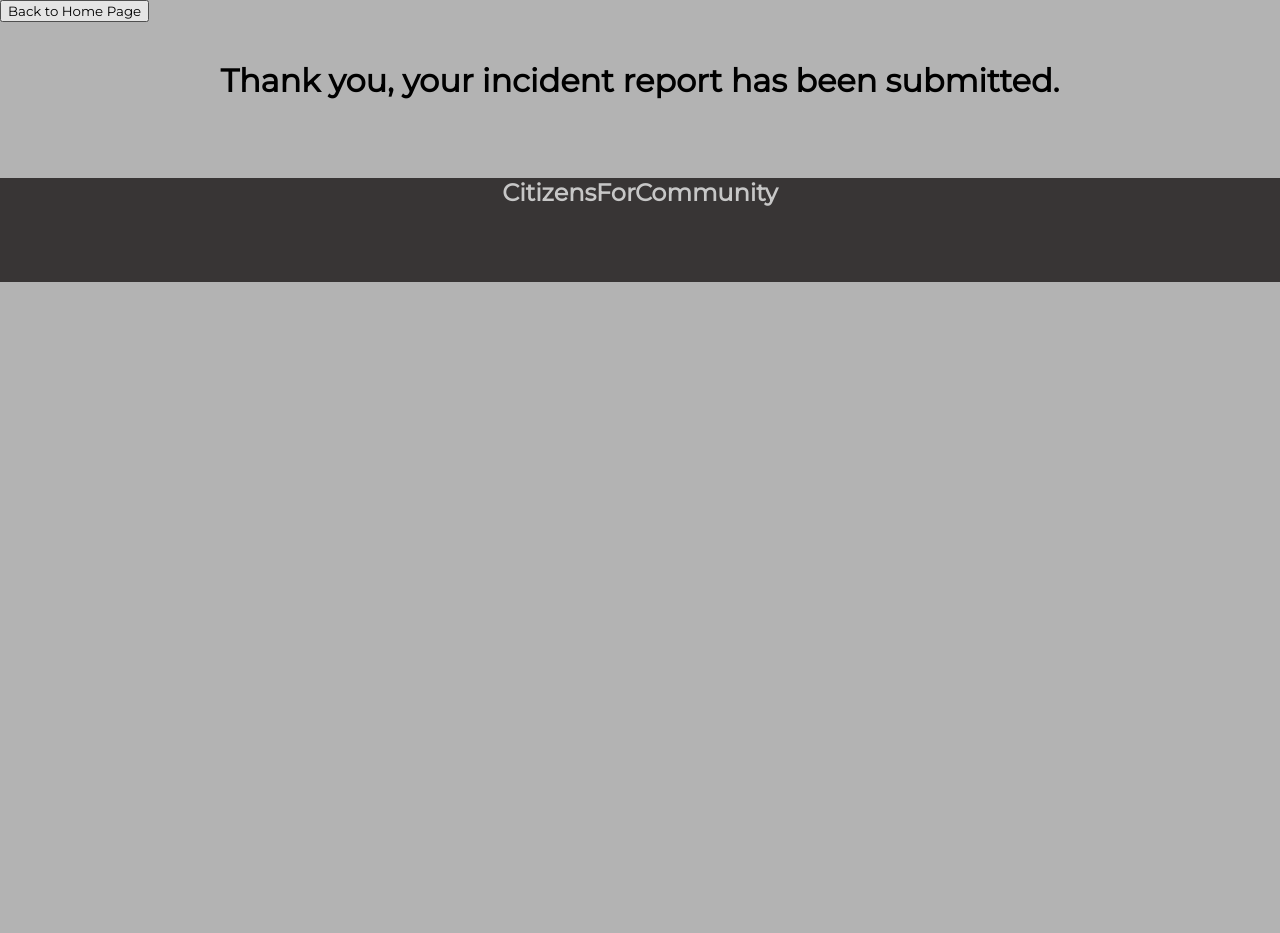
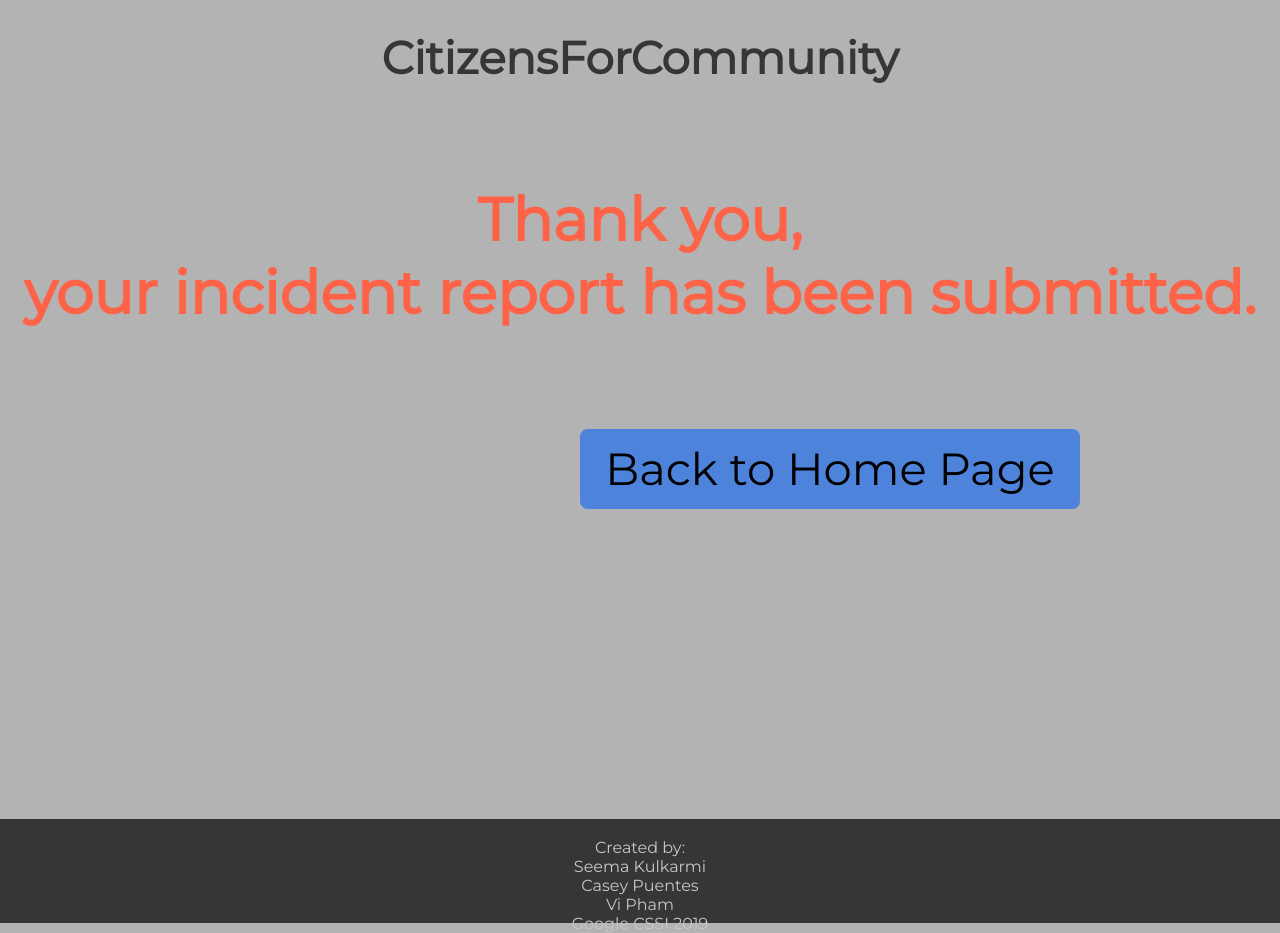
Before and after one commit to puentesca/CSSIProject, a Python web app: template templates/submission-confirmed-page.html in a window 1280 px wide. Before the commit the page ends 282 px from the top, so only its background shows below. Run offline with Jinja, Linux system fonts and the light colour scheme; the template is opened without the code that fills it, so the values that code supplies are empty; some libraries are stand-ins or nearby versions.

Commit message:
Finished Confirmaton Page

```diff
--- a/styles/submission-confirmed-page.css
+++ b/styles/submission-confirmed-page.css
@@ -8,13 +8,46 @@ body{
   font-family: 'Montserrat', sans-serif;
 }
 
+/* TITLE AT VERY TOP */
+#main-header{
+  color: #383535;
+  text-align: center;
+  font-size: 45px;
+}
 
-
+/* CONFIRMATION MESSAGE */
 #confirmation-message {
+  color: tomato;
+  font-size: 60px;
   text-align: center;
 }
 
+/* BACK TO HOME BUTTON */
+#whitespace-between-message-button{
+  min-height: 50px;
+  display: block;
+}
 
+#backtohomebutton:hover{
+  box-shadow: 0 8px 16px 0 rgba(0,0,0,0.2), 0 6px 20px 0 rgba(0,0,0,0.19);
+}
+#backtohomebutton{
+  margin-left: 580px;
+  min-height: 80px;
+  min-width: 500px;
+  font-size: 45px;
+  border: 2px #4d83db;
+  background-color: #4d83db;
+  border-radius: 7.5px;
+}
+
+/* WHITE SPACE TO HAVE THE GREY BAR BE AT THE BOTTOM */
+#whitespace{
+  min-height: 292px;
+  display: block;
+}
+
+/* FOOTER */
 #cfc-bottom{
   height: 13vh;
   position:relative;
--- a/templates/submission-confirmed-page.html
+++ b/templates/submission-confirmed-page.html
@@ -10,17 +10,18 @@
   </head>
   <!-- CONFIRMATION MESSAGE -->
   <body>
-    <button class = "text" onclick="window.location.href = '/';">Back to Home Page</button>
+    <h1 class = "text" id = "main-header">CitizensForCommunity</h1>
+    <!-- <button class = "text" id = "backtohomebutton" onclick="window.location.href = '/';">Back to Home Page</button> -->
     <div>
     <br>
-      <h1 class = "text" id = "confirmation-message">Thank you, your incident report has been submitted.</h1>
+      <h2 class = "text" id = "confirmation-message">Thank you,<br> your incident report has been submitted.</h2>
+      <div id = "whitespace-between-message-button"></div>
+      <button class = "text" id = "backtohomebutton" onclick="window.location.href = '/';">Back to Home Page</button>
     <br>
   </div>
 <!-- CitizensForCommunity at bottom of page -->
-    <div>
       <br>
-      <h2 class = "text" id = "cfc-bottom">CitizensForCommunity</h2>
-      <br>
-    </div>
+      <div id = "whitespace"></div>
+      <div class = "text" id = "cfc-bottom"><br>Created by:<br>Seema Kulkarmi<br>Casey Puentes<br>Vi Pham<br>Google CSSI 2019</d>
   </body>
 </html>
```
